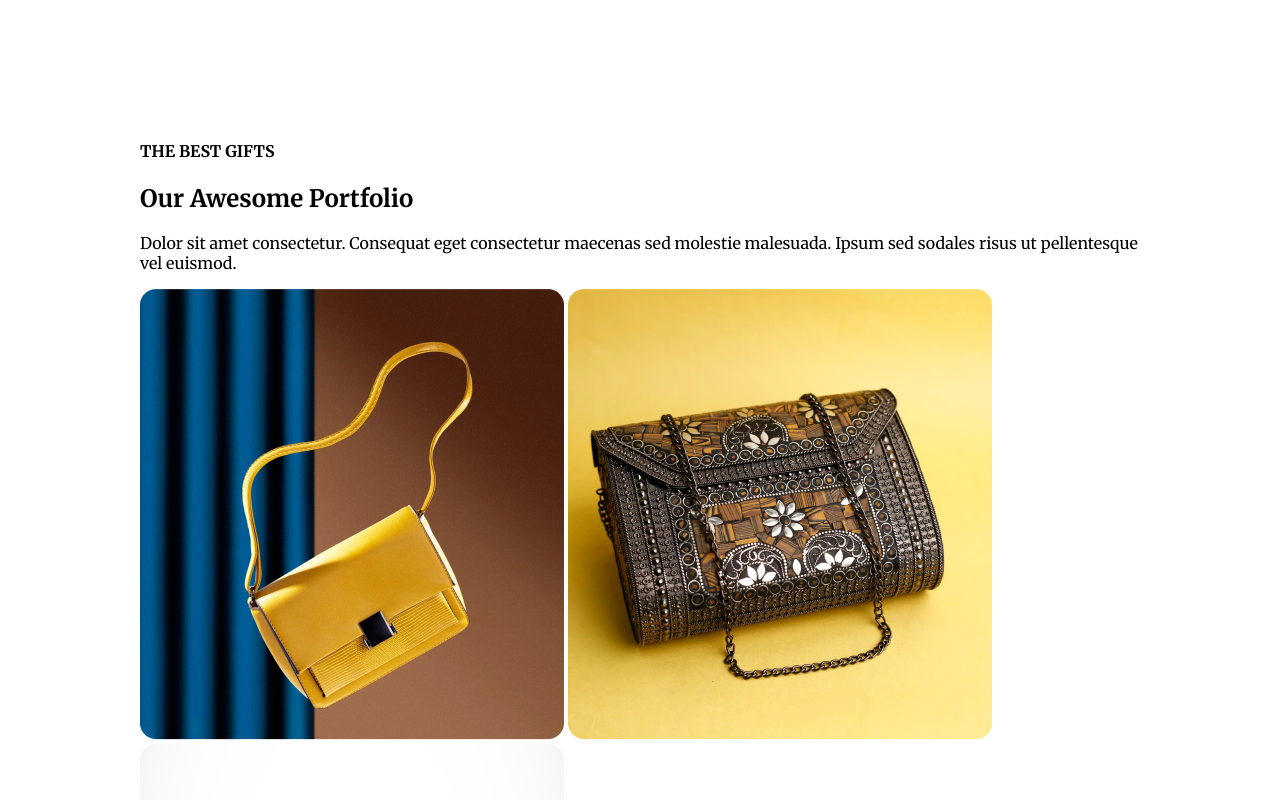
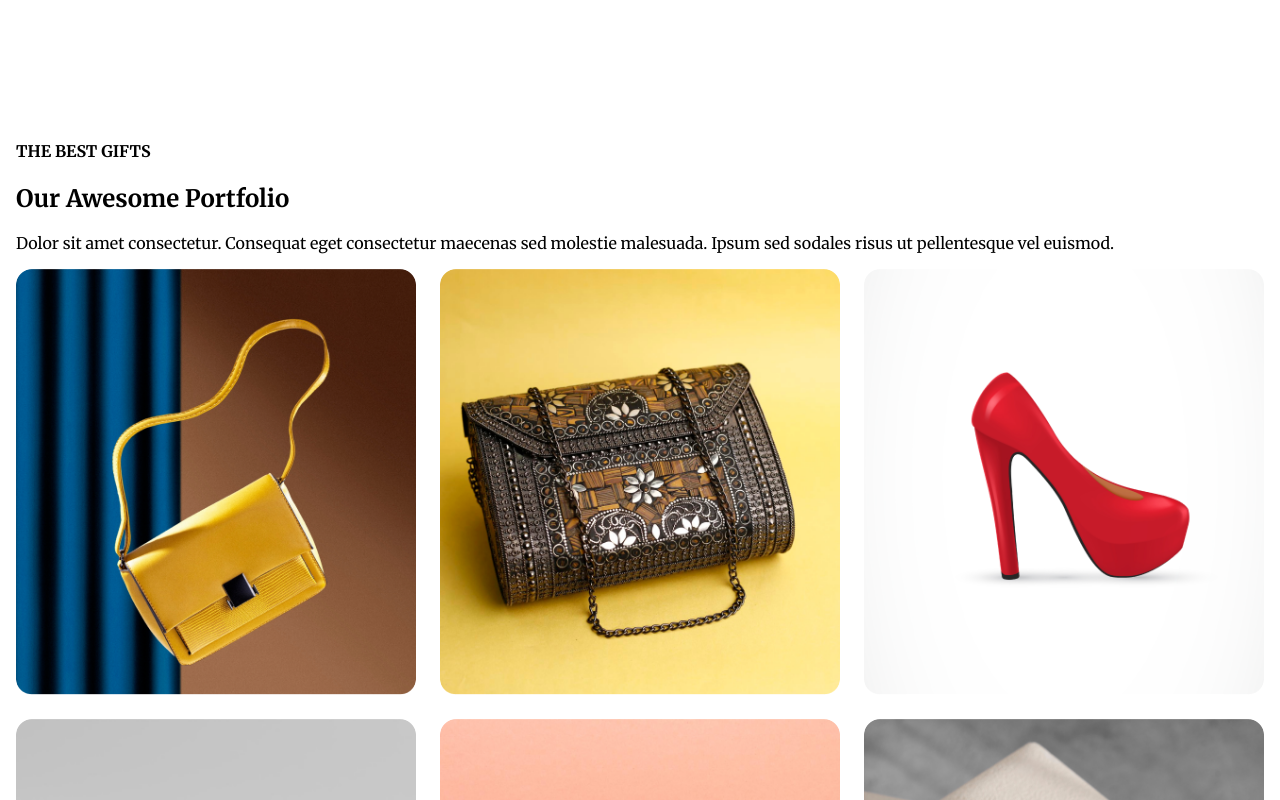
Before and after one commit to Maysha-Khanom-Moon/ph-a1-new-year-new-mission, a plain HTML site: page index.html in a window 1280 px wide. Shown: the top 800 px of the page. Drawn offline with Linux system fonts and the light colour scheme.

Commit message:
in best-gift section images are complete and styled

```diff
--- a/styles/best-gift.css
+++ b/styles/best-gift.css
@@ -1,5 +1,26 @@
 .best-gift {
-    margin-bottom: 120px;
     display: grid;
     justify-content: left;
+    margin-bottom: 120px;
+    justify-content: center;
 }
+
+.best-gift .center, .best-gift .bottom {
+    display: flex;
+    justify-content: space-between;
+    gap: 24px;
+}
+
+.best-gift img {
+    width: 400px;
+    border-radius: 16px;
+}
+
+.best-gift img:hover {
+    cursor: pointer;
+    box-shadow: 3px 3px 8px 2px #0853f5;
+}
+
+.best-gift .center {
+    margin-bottom: 24px;
+}
```
